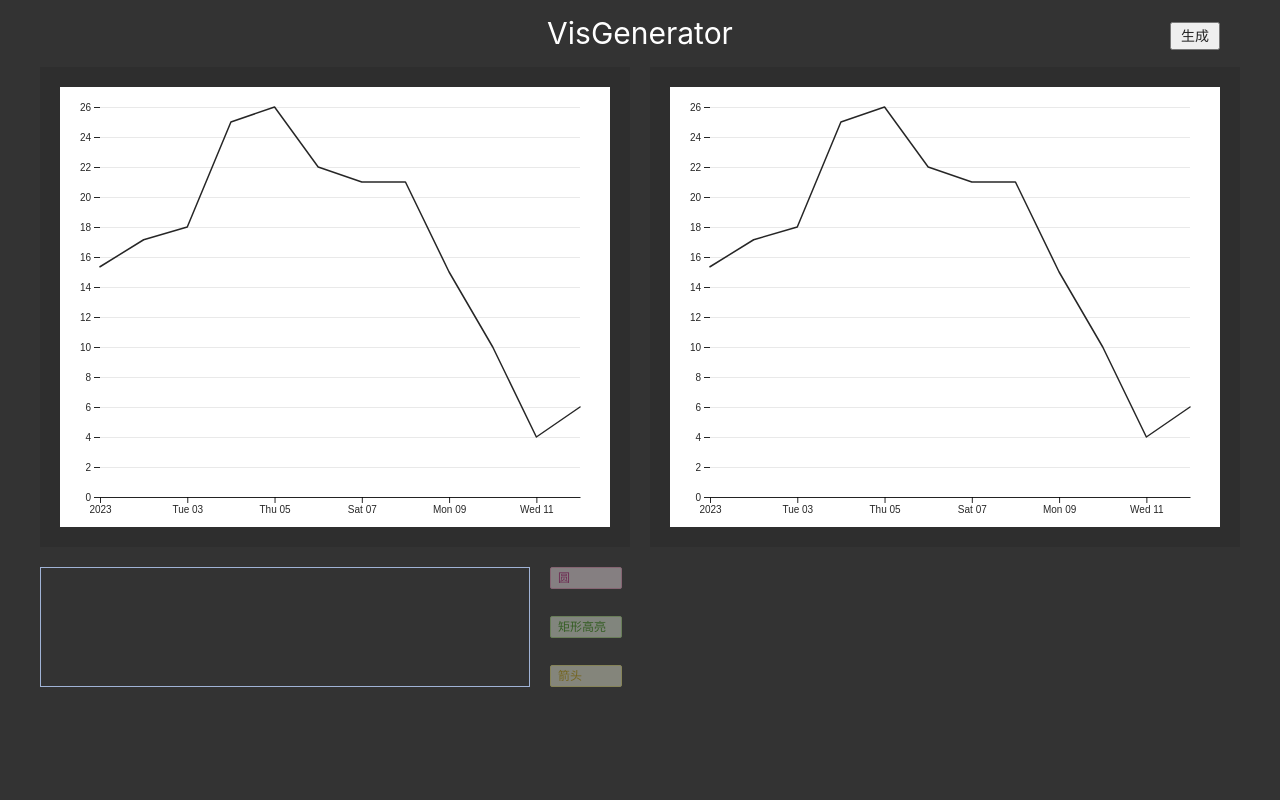
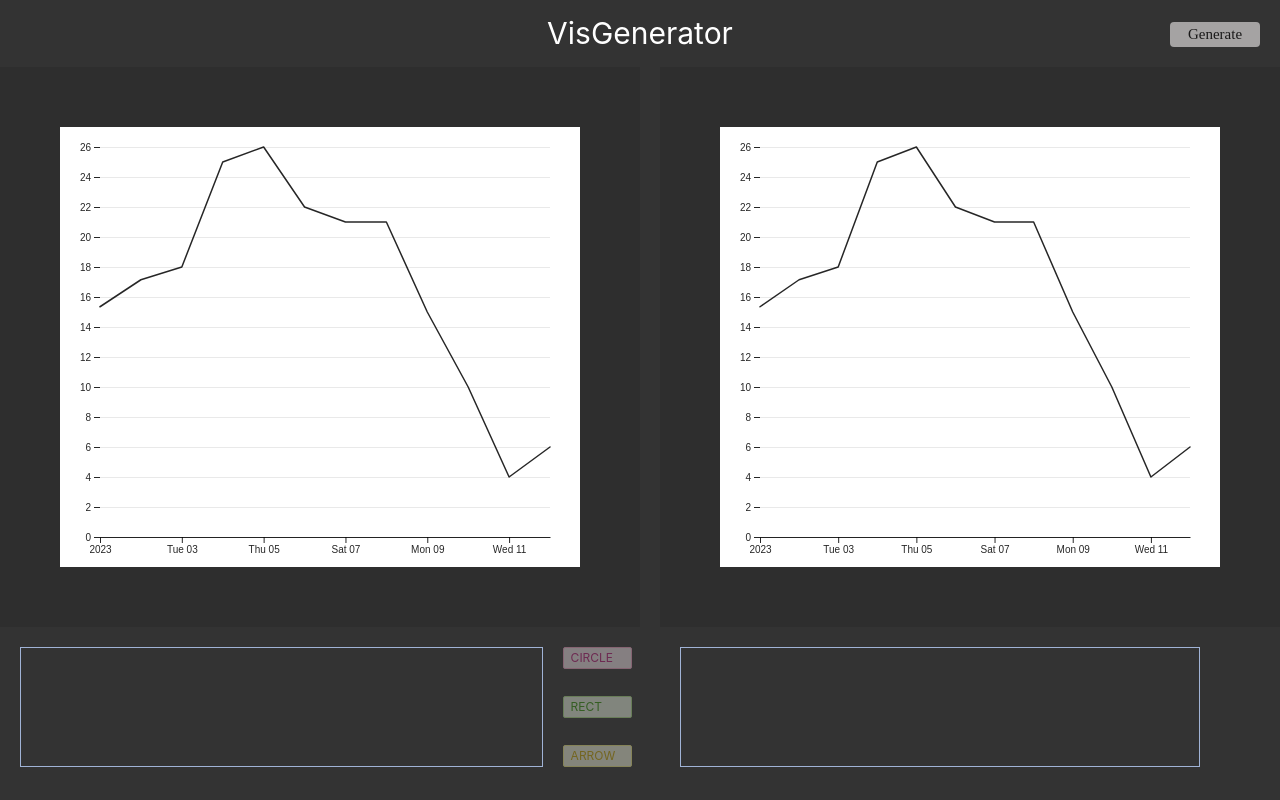
Before and after one commit to zhanglinghua123/FIN-RELATE, a Vue app: page / in a window 1280 px wide. Built offline with nearby package versions, Linux system fonts and the light colour scheme.

Commit message:
样式调整

```diff
--- a/src/App.vue
+++ b/src/App.vue
@@ -3,14 +3,14 @@
     <div id="app">
       <div id="title">
         <span>VisGenerator</span>
-        <button @click="onClickButton">生成</button>
+        <button class="generate-button" @click="onClickButton">Generate</button>
       </div>
       <div id="content">
         <div id="input">
-          <CustomedInput></CustomedInput>
+          <CustomedInput @changeText="changeText"></CustomedInput>
         </div>
         <div id="output">
-          <CustomedOutput></CustomedOutput>
+          <CustomedOutput :innerStr="innerStr"></CustomedOutput>
           <CanvasModal ref="modalButton"></CanvasModal>
         </div>
       </div>
@@ -39,7 +39,13 @@ export default defineComponent({
       const svgContainer = document.getElementById("d3")
       animation2Video(totalTime, svgContainer)
     }
+    let innerStr = ref('');
+    const changeText = (str) => {
+      innerStr.value = str;
+    }
     return {
+      innerStr,
+      changeText,
       modalButton,
       onClickButton
     }
@@ -56,7 +62,7 @@ export default defineComponent({
   min-height: 100vh;
   width: 100vw;
   box-sizing: border-box;
-  padding: 40px;
+  // padding: 40px;
   padding-top: 10px;
 }
 
@@ -76,8 +82,14 @@ export default defineComponent({
   button {
     position: absolute;
     right: 20px;
-    width: 50px;
+    width: 90px;
     top: 25%;
+    // border: 1px #ebebea;
+    border-radius: 4px;
+    border: none;
+    font-size: 15px;
+    font-family: PingFang SC;
+    background-color: #a5a3a3;
   }
 }
 
@@ -106,6 +118,7 @@ export default defineComponent({
   height: 40px;
 }
 
+
 .overview-layput {
   display: flex;
   /* margin: auto; */
--- a/src/components/CustomedInput/index.vue
+++ b/src/components/CustomedInput/index.vue
@@ -18,6 +18,7 @@
       </div>
     </div>
     <div id="select-card">
+      <div></div>
       <div class="card" v-for="item in history">
         <a-card :title="item.operate">
           <template #extra><a-button type="link" @click="remove($event, item)">remove</a-button></template>
@@ -35,19 +36,20 @@ import LineChartData from "../../assets/data.json"
 import { getCurrentInstance, ref, onMounted } from 'vue'
 import { message } from 'ant-design-vue';
 import * as d3 from "d3";
+const emit = defineEmits(['changeText'])
 const tags = [
   {
-    name: "圆",
+    name: "CIRCLE",
     color: "pink",
     key: "CIRCLE"
   },
   {
-    name: "矩形高亮",
+    name: "RECT",
     color: "green",
     key: "RECT"
   },
   {
-    name: "箭头",
+    name: "ARROW",
     color: "yellow",
     key: "ARROW"
   },
@@ -149,6 +151,8 @@ const highlightText = (words, method = 'ADD') => {
     })
     str = str + pureInner;
     textarea.innerHTML = str;
+    emit("changeText",str);
+    this
   }
 }
 const addHistory = (type, id, pos, words = "") => {
@@ -306,10 +310,12 @@ const clickTag = (event) => {
     min-height: 120px;
     max-height: 300px;
     _height: 120px;
+    margin-left: 20px;
     padding: 3px;
     outline: 0;
     border: 1px solid #a0b3d6;
     font-size: 12px;
+    color: #fff;
     word-wrap: break-word;
     overflow-x: hidden;
     overflow-y: auto;
@@ -319,14 +325,39 @@ const clickTag = (event) => {
 
 #select-card {
   margin-top: 20px;
-  width: 100%;
+  margin-left: 20px;
+  width: calc(100vw - 40px);
   display: flex;
-  flex-wrap: wrap;
+  /* flex-wrap: wrap; */
+  overflow-x: auto;
 
   .card {
-    width: 33%;
+    margin: 0 20px 10px 0;
+    flex: none;
+    width: 300px;
+  }
+
+  --sb-track-color: #232e33;
+  --sb-thumb-color: #ecc142;
+  --sb-size: 7px;
+
+  scrollbar-color: var(--sb-thumb-color) var(--sb-track-color);
+
+  &::-webkit-scrollbar {
+    height: var(--sb-size);
+  }
+
+  &::-webkit-scrollbar-track {
+    background: var(--sb-track-color);
+    border-radius: 5px;
+  }
+
+  &::-webkit-scrollbar-thumb {
+    background: var(--sb-thumb-color);
+    border-radius: 5px;
   }
 }
+
 
 .input-layout {
   display: flex;
@@ -335,7 +366,7 @@ const clickTag = (event) => {
   width: 100%;
   background-color: rgba(0, 0, 0, 0.1);
   min-height: 60vh;
-  padding: 20px;
+  padding: 60px;
   box-sizing: border-box;
 
   #basicChart {
@@ -374,5 +405,4 @@ const clickTag = (event) => {
 
 #basicChart {
   width: 100%;
-}
-</style>
+}</style>
--- a/src/components/CustomedOutput/index.vue
+++ b/src/components/CustomedOutput/index.vue
@@ -1,7 +1,10 @@
 <!--  -->
 <template>
-  <div class="output-layout">
-    <component class="demo" :is="selectedDemo"></component>
+  <div>
+    <div class="output-layout">
+      <component class="demo" :is="selectedDemo"></component>
+    </div>
+    <div id="textareaOut" contenteditable="false" class="textarea"></div>
   </div>
 </template>
 <script>
@@ -14,19 +17,25 @@ export default {
 }
 </script>
 <script setup>
-import { ref, onMounted } from 'vue'
-
+import { ref, onMounted, onUpdated } from 'vue'
+const props = defineProps(['innerStr'])
 const selectOptions = ref([
   { value: "Demo3", label: "Demo3" },
 ]);
 let selectedDemo = ref("Demo3");
+onUpdated(() => {
+  console.log(props.innerStr)
+  let textarea = document.getElementById("textareaOut");
+  textarea.innerHTML = props.innerStr;
+  textarea = null;
+})
 </script>
 <style scoped>
 .output-layout {
   min-height: 60vh;
   width: 100%;
   background-color: rgba(0, 0, 0, 0.1);
-  padding: 20px;
+  padding: 60px;
   /* height: 600px; */
   /* display: flex; */
   /* flex-direction: column; */
@@ -34,6 +43,24 @@ let selectedDemo = ref("Demo3");
   /* justify-content: space-evenly; */
 }
 
+.textarea {
+  width: calc(100% - 100px);
+  min-height: 120px;
+  max-height: 300px;
+  _height: 120px;
+  margin-top: 20px;
+  margin-left: 20px;
+  padding: 3px;
+  outline: 0;
+  border: 1px solid #a0b3d6;
+  font-size: 12px;
+  color: #fff;
+  word-wrap: break-word;
+  overflow-x: hidden;
+  overflow-y: auto;
+  _overflow-y: visible;
+}
+
 .demo {
   width: 100%;
   height: calc(60vh - 40px)
```
Also changed, not shown: 1 other file (tests, documents, lock files or other folders).
